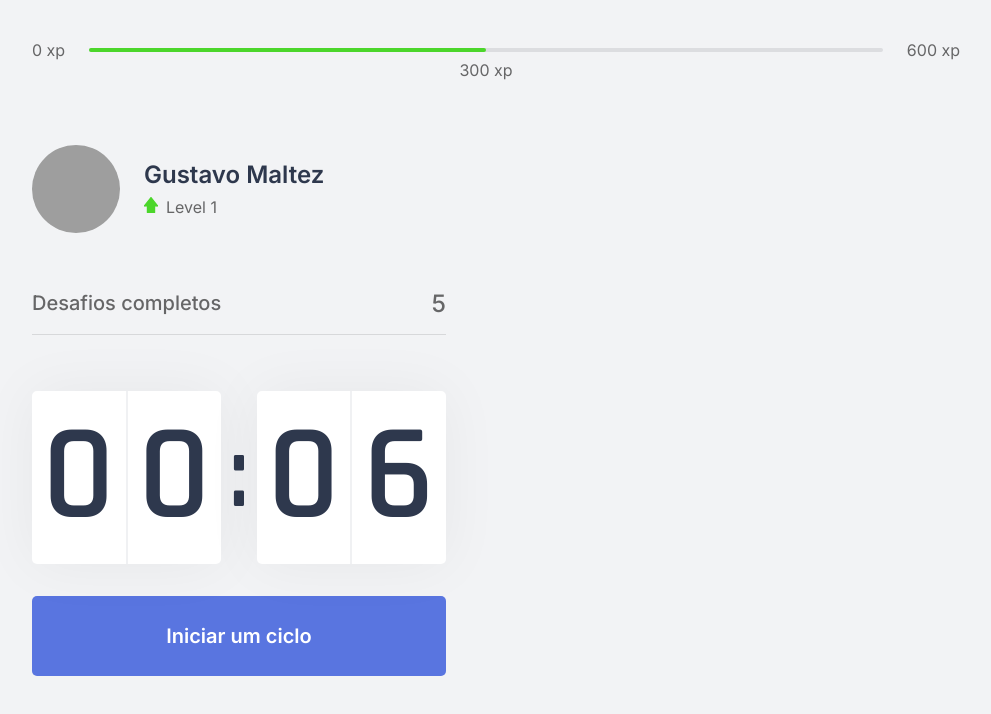
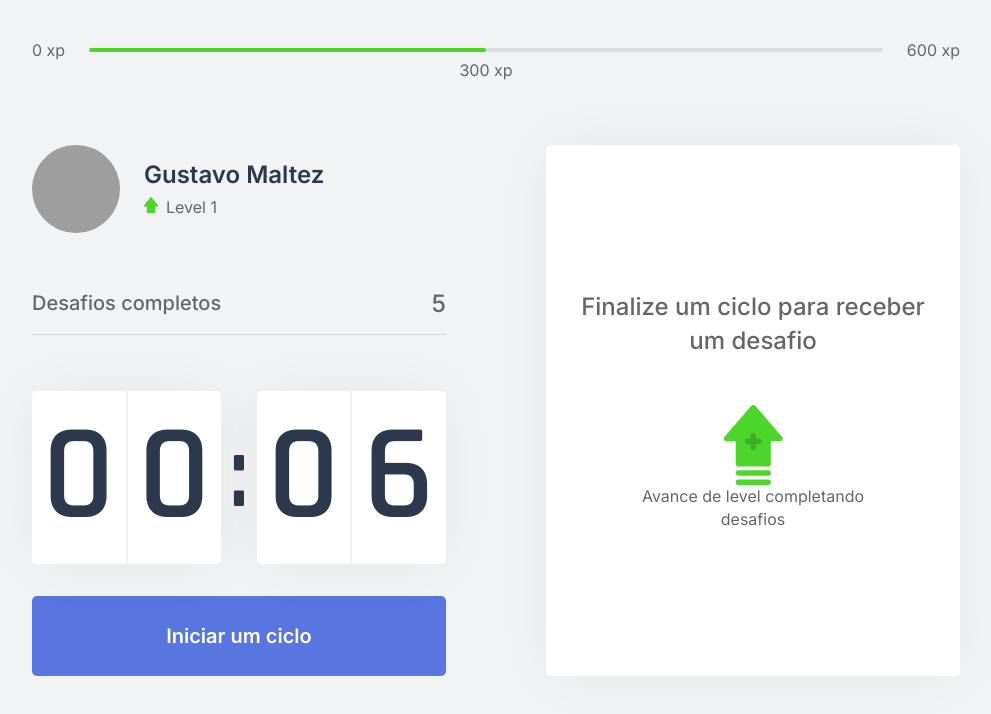
Before and after one commit to gustavomaltez/MoveIt-NextLevelWeek4-, a Next.js app in the folder moveit-next/: page / in a window 1280 px wide. Shown: the top 714 px of the page, without its empty margins (144-1135 px from the left). Built offline with nearby package versions, Linux system fonts and the light colour scheme; grey boxes are pictures that could not be loaded.

Commit message:
feat: added ChallengeBox

```diff
--- /dev/null
+++ b/moveit-next/src/components/ChalllangeBox/index.tsx
@@ -0,0 +1,15 @@
+import styles from '../../styles/components/ChalllangeBox.module.css';
+
+export function ChalllangeBox(){
+    return (
+        <div className={styles.challlangeBoxContainer}>
+            <div className={styles.challlangeNotActive}>
+                <strong>Finalize um ciclo para receber um desafio</strong>
+                <p>
+                    <img src="icons/level-up.svg" alt="Level up"/>
+                    Avance de level completando desafios
+                </p>
+            </div>
+        </div>
+    );
+}
--- a/moveit-next/src/pages/index.tsx
+++ b/moveit-next/src/pages/index.tsx
@@ -4,6 +4,7 @@
 import { Profile } from '../components/Profile';
 import { CompletedChallenges } from '../components/CompletedChallenges';
 import { Countdown } from '../components/Countdown';
+import { ChalllangeBox } from '../components/ChalllangeBox';
 
 export default function Home() {
   return (
@@ -20,7 +21,7 @@
           <Countdown/>
         </div>
         <div>
-
+          <ChalllangeBox/>
         </div>
       </section>
     </div>)
--- /dev/null
+++ b/moveit-next/src/styles/components/ChalllangeBox.module.css
@@ -0,0 +1,36 @@
+.challlangeBoxContainer{
+    height: 100%;
+
+    background: var(--white);
+    border-radius: 5px;
+    box-shadow: 0 0 60px rgba(0,0,0,0.05);
+    padding: 1.5rem 2rem;
+
+    display: flex;
+    flex-direction: column;
+    align-items: center;
+    justify-content: center;
+
+    text-align: center;
+}
+
+.challlangeNotActive{
+    display: flex;
+    flex-direction: column;
+    align-items: center;
+}
+
+.challlangeNotActive strong{
+    font-size: 1.5rem;
+    font-weight: 500;
+    line-height: 1.4;
+}
+
+.challlangeNotActive p{
+    display: flex;
+    flex-direction: column;
+    align-items: center;
+    line-height: 1.4;
+    max-width: 70%;
+    margin-top: 3rem;
+}
```
